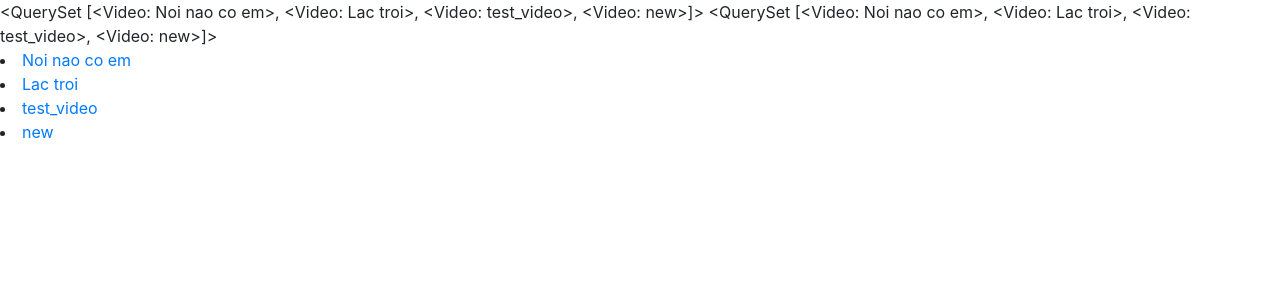
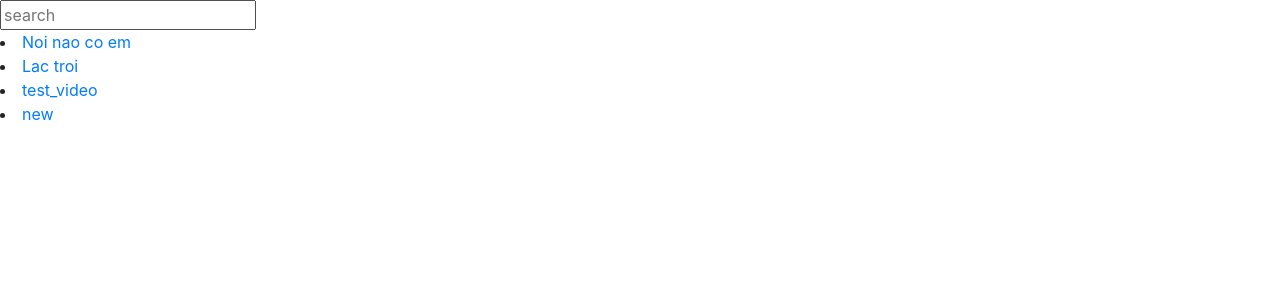
Before and after one commit to aminhp93/django_serverup_2, a Django app: page /videos/ in a window 1280 px wide. Shown: the top 300 px of the page. Run offline with Django 3.2, Linux system fonts and the light colour scheme; data comes from the database, SQL or seed files in the repository; some libraries are stand-ins or nearby versions.

Commit message:
25 - Video Search View

```diff
--- a/src/serveup_2/urls.py
+++ b/src/serveup_2/urls.py
@@ -22,8 +22,8 @@ from videos.views import VideoListView, VideoDetailView, VideoCreateView
 urlpatterns = [
 	url(r'^$', HomeView.as_view(), name='home'),
     url(r'^admin/', admin.site.urls),
-    url(r'^videos/$', VideoListView.as_view(), name='video-create'),
-    url(r'^videos/create/$', VideoCreateView.as_view(), name='video-list'),
+    url(r'^videos/$', VideoListView.as_view(), name='video-list'),
+    url(r'^videos/create/$', VideoCreateView.as_view(), name='video-create'),
     # url(r'^videos/(?P<pk>\d+)/$', VideoDetailView.as_view(), name='video_detail'),
     url(r'^videos/(?P<slug>[\w-]+)/$', VideoDetailView.as_view(), name='video-detail-slug'),
 ]
--- /dev/null
+++ b/src/videos/templates/videos/snippets/video-search-form.html
@@ -0,0 +1,3 @@
+<form action="{% url 'video-list' %}">
+	<input type="text" placeholder="search" name="q">
+</form>
--- a/src/videos/templates/videos/video_list.html
+++ b/src/videos/templates/videos/video_list.html
@@ -1,9 +1,14 @@
 {% extends 'base.html' %}
 {% block title %}Videos | {{ block.super }}{% endblock %}
 {% block content %}
-{{ object_list }}
-{{ video_list }}
+{% include 'videos/snippets/video-search-form.html' with request=request %}
+{% if request.GET.q %}
+ You serach for {{ request.GET.q }}
+{% endif %}
+
 {% for item in object_list %}
 	<li><a href="{{ item.get_absolute_url }}">{{ item.title }}</a></li>
+	{% empty %}
+	<li>No item found</li>
 {% endfor %}
 {% endblock %}
--- a/src/videos/views.py
+++ b/src/videos/views.py
@@ -22,24 +22,25 @@ class VideoDetailView(DetailView):
 
 	def get_object(self):
 		abc = self.kwargs.get("slug")
-		print(abc)
 		return get_object_or_404(Video, slug=abc)
 
 	def get_context_data(self, *args, **kwargs):
 		context = super().get_context_data(*args, **kwargs)
-		print(context)
 		return context
 
 class VideoListView(ListView):
-	queryset = Video.objects.all()
 
-	# def get_queryset(self):
-		# return Video.objects.filter(title__icontains="em")#.filter(user=self.request.user)
+	def get_queryset(self):
+		request = self.request
+		qs = Video.objects.all()
+		query = request.GET.get('q')
+		if query:
+			qs = qs.filter(title__icontains=query)
+		return qs#filter(title__icontains="em")#.filter(user=self.request.user)
 
 	def get_context_data(self, *args, **kwargs):
 		context = super().get_context_data(*args, **kwargs)
 		context["random_number"] = random.randint(0,10)
-		print(context)
 		return context
 
 class VideoUpdateView(UpdateView):
```
